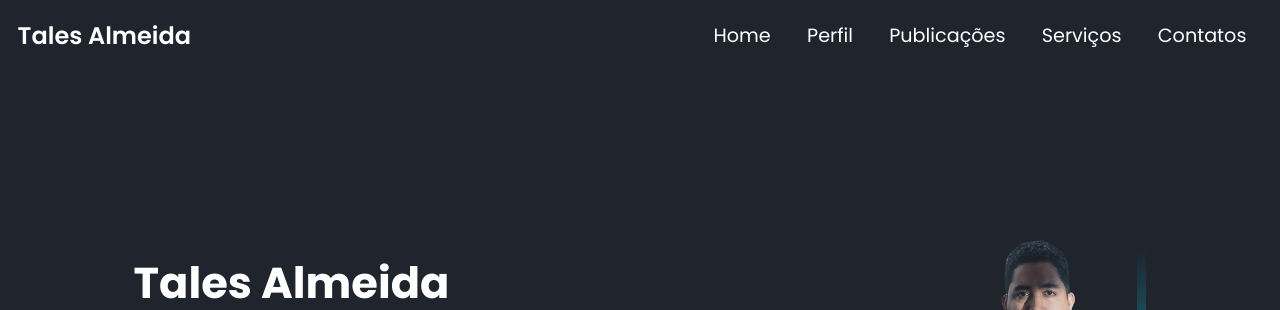
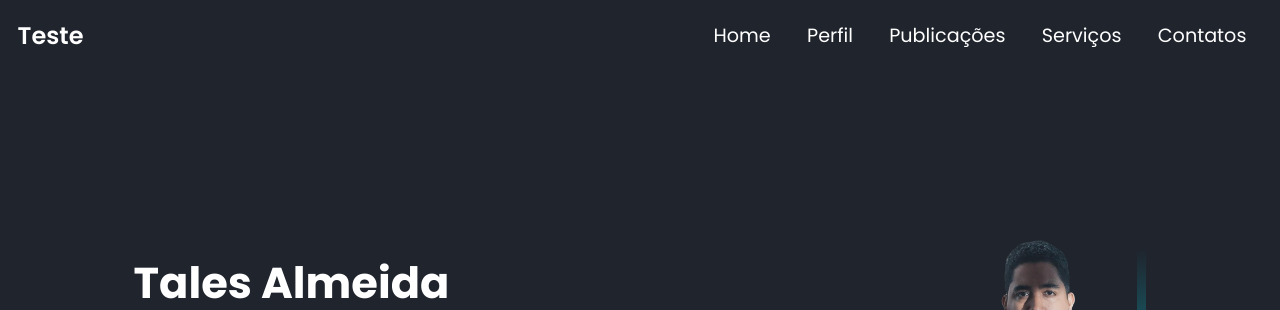
Before and after one commit to pedrof77/ladingf, a plain HTML site: page index.html in a window 1280 px wide. Shown: the top 310 px of the page. Drawn offline with nearby package versions, Linux system fonts and the light colour scheme.

Commit message:
Update index.html

```diff
--- a/index.html
+++ b/index.html
@@ -10,7 +10,7 @@
 </head>
 <body>
   <header>
-    <a href="#" class="logo">Tales Almeida</a>
+    <a href="#" class="logo">Teste</a>
 
     <div class="nav">
       <a href="#home">Home</a>
```
